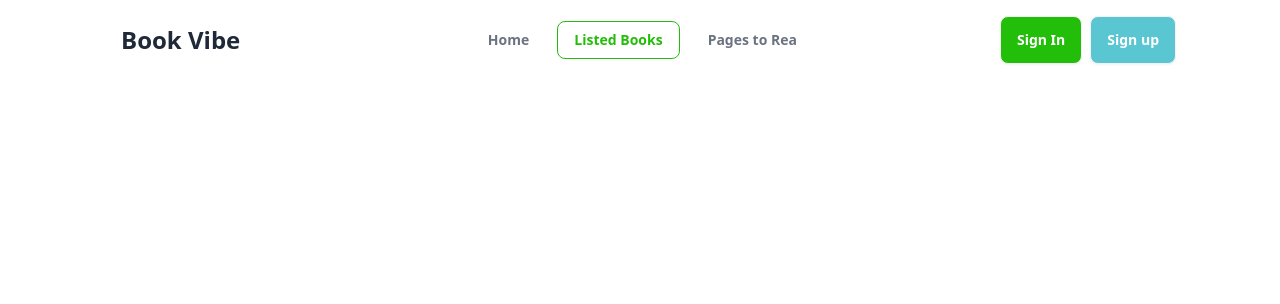
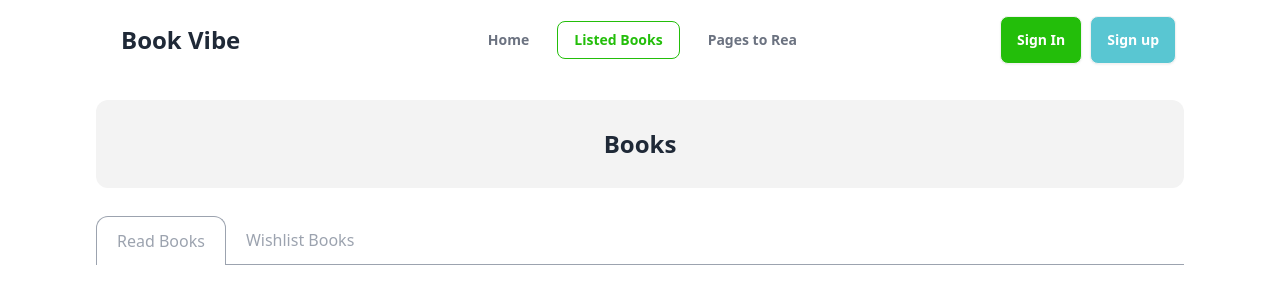
Before and after one commit to mahdirahman356/Book-Haven, a React (Vite) app: page /listed in a window 1280 px wide. Shown: the top 304 px of the page. Built offline with nearby package versions, Linux system fonts and the light colour scheme.

Commit message:
setup tabs

```diff
--- a/src/Routers/ListedBooks.jsx
+++ b/src/Routers/ListedBooks.jsx
@@ -1,8 +1,36 @@
+import { useState } from "react";
+import { Link } from "react-router-dom";
 
 const ListedBooks = () => {
+
+    let [tabs,setTabs] = useState(0)
     return (
         <div>
+            <div className="text-2xl font-bold text-center py-7 bg-[#1313130D] mt-5 rounded-xl">
+                <h3 className="">Books</h3>
+            </div>
 
+            <div className="mt-7">
+            <div className="flex items-center  sm:justify-start flex-nowrap  text-gray-100">
+
+    <Link to="/read" onClick={()=>setTabs(0)} className={`flex items-center flex-shrink-0 px-5 py-3 space-x-2  border-gray-400 ${tabs === 0 ? "border border-b-0" : "border-b"}  text-gray-400 rounded-t-xl`} >
+		<span>Read Books</span>
+
+    </Link>
+
+
+
+    <Link to="/wish" onClick={()=>setTabs(1)} className={`flex items-center flex-shrink-0 px-5 py-3 space-x-2  border-gray-400 ${tabs === 1 ? "border border-b-0" : "border-b"}  text-gray-400 rounded-t-xl`} >
+		<span>Wishlist Books</span>
+	</Link>
+
+
+
+	<p className="flex  px-5 py-6 border-b border-gray-400 text-gray-400 w-full">
+	</p>
+
+</div>
+            </div>
         </div>
     );
 };
--- a/src/main.jsx
+++ b/src/main.jsx
@@ -22,7 +22,8 @@ const router = createBrowserRouter([
       },
       {
         path : "/listed",
-        element : <ListedBooks></ListedBooks>
+        element : <ListedBooks></ListedBooks>,
+
       },
       {
         path : "/books/:id",
```
